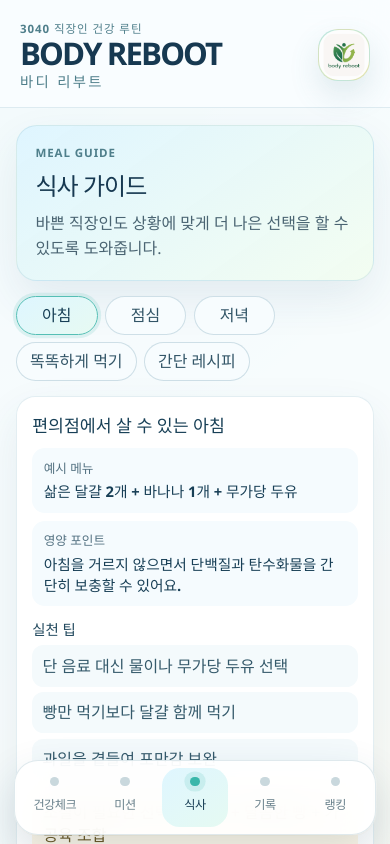
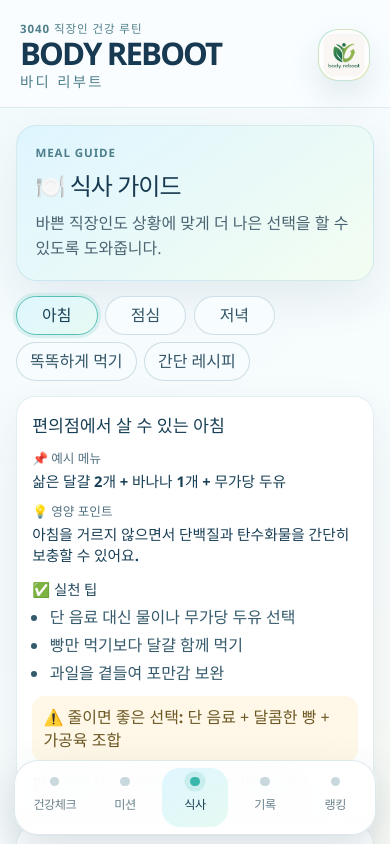
Before and after one commit to haneugenee/body-reboot, a React (Vite) app: page / in a window 390 px wide. Both pictures are taken after a click on the button "식사". Built offline with nearby package versions, Linux system fonts and the light colour scheme.

Commit message:
Refine mobile UI spacing and meal cards

```diff
--- a/src/App.css
+++ b/src/App.css
@@ -468,6 +468,7 @@
   display: grid;
   gap: 1rem;
   padding: 1.25rem;
+  padding-bottom: calc(1.45rem + env(safe-area-inset-bottom, 0px));
   border: 1px solid rgba(114, 170, 188, 0.2);
   border-radius: 1.6rem;
   background:
@@ -741,7 +742,7 @@
   display: grid;
   grid-template-columns: 1fr 1fr;
   gap: 0.5rem;
-  margin-top: 0.85rem;
+  margin-top: 0.95rem;
 }
 
 .mission-btn {
@@ -780,13 +781,6 @@
 
 .mission-btn.half.is-selected {
   background: linear-gradient(140deg, #e4f6f3, #eff8fb);
-}
-
-.mission-status {
-  margin-top: 0.45rem;
-  color: #5b7684;
-  font-size: 0.8rem;
-  line-height: 1.35;
 }
 
 .mission-today-summary {
@@ -983,9 +977,7 @@
 }
 
 .meal-detail-grid div {
-  padding: 0.62rem 0.72rem;
-  border-radius: 0.8rem;
-  background: #f5fbfe;
+  padding: 0;
 }
 
 .meal-detail-grid dt {
@@ -1011,16 +1003,14 @@
 
 .meal-detail-block ul {
   margin: 0;
-  padding: 0;
-  list-style: none;
+  padding-left: 1.05rem;
+  list-style: disc;
   display: grid;
   gap: 0.35rem;
 }
 
 .meal-detail-block li {
-  padding: 0.58rem 0.65rem;
-  border-radius: 0.72rem;
-  background: #f4fafc;
+  padding-left: 0.05rem;
   color: #355a6b;
   line-height: 1.42;
 }
@@ -1036,11 +1026,9 @@
 
 .meal-action-line {
   margin: 0;
-  padding: 0.65rem 0.72rem;
-  border-radius: 0.82rem;
-  background: linear-gradient(145deg, #e5f8f3, #eef9ff);
+  padding: 0;
   color: #224f61;
-  font-weight: 800;
+  font-weight: 700;
   line-height: 1.45;
 }
 
@@ -1113,9 +1101,7 @@
 }
 
 .recipe-grid div {
-  padding: 0.62rem 0.72rem;
-  border-radius: 0.8rem;
-  background: #f5fbfe;
+  padding: 0;
 }
 
 .recipe-grid dt {
--- a/src/components/HealthCheck.jsx
+++ b/src/components/HealthCheck.jsx
@@ -133,14 +133,23 @@
   const result = savedResult ?? calculatedResult
 
   useEffect(() => {
-    if (step !== 'result') return
+    const resetScrollToTop = () => {
+      const appMain = document.querySelector('.app-main')
+      if (appMain) {
+        appMain.scrollTop = 0
+        appMain.scrollTo({ top: 0, behavior: 'auto' })
+      }
+      window.scrollTo({ top: 0, behavior: 'auto' })
+    }
 
-    const appMain = document.querySelector('.app-main')
-    if (appMain) {
-      appMain.scrollTop = 0
-      appMain.scrollTo({ top: 0, behavior: 'auto' })
+    resetScrollToTop()
+    const frameId = requestAnimationFrame(resetScrollToTop)
+    const timeoutId = setTimeout(resetScrollToTop, 0)
+
+    return () => {
+      cancelAnimationFrame(frameId)
+      clearTimeout(timeoutId)
     }
-    window.scrollTo({ top: 0, behavior: 'auto' })
   }, [step])
 
   const emptyProfile = {
--- a/src/components/HealthCheckResult.jsx
+++ b/src/components/HealthCheckResult.jsx
@@ -49,10 +49,10 @@
       </section>
 
       <div className="result-actions">
-        <button type="button" className="primary-action" onClick={onEditResponses}>
+        <button type="button" className="secondary-action" onClick={onEditResponses}>
           응답 수정하기
         </button>
-        <button type="button" className="secondary-action" onClick={onRestart}>
+        <button type="button" className="primary-action" onClick={onRestart}>
           건강체크 다시 하기
         </button>
       </div>
--- a/src/components/MealTab.jsx
+++ b/src/components/MealTab.jsx
@@ -245,17 +245,17 @@
 
       <dl className="meal-detail-grid">
         <div>
-          <dt>{card.contextLabel || '예시 메뉴'}</dt>
+          <dt>📌 {card.contextLabel || '예시 메뉴'}</dt>
           <dd>{card.menu}</dd>
         </div>
         <div>
-          <dt>영양 포인트</dt>
+          <dt>💡 영양 포인트</dt>
           <dd>{card.nutrition}</dd>
         </div>
       </dl>
 
       <div className="meal-detail-block">
-        <h4>실천 팁</h4>
+        <h4>✅ 실천 팁</h4>
         <ul>
           {card.tips.map((tip) => (
             <li key={tip}>{tip}</li>
@@ -265,7 +265,7 @@
 
       {card.healthyExamples && (
         <div className="meal-detail-block">
-          <h4>건강한 간단 아침 예</h4>
+          <h4>💡 건강한 간단 아침 예</h4>
           <ul>
             {card.healthyExamples.map((example) => (
               <li key={example}>{example}</li>
@@ -275,7 +275,7 @@
       )}
 
       <p className="meal-caution">
-        <strong>조절이 필요한 선택:</strong> {card.caution}
+        <strong>⚠️ 줄이면 좋은 선택:</strong> {card.caution}
       </p>
 
       <p className="meal-action-line">{card.action}</p>
@@ -293,17 +293,17 @@
 
       <dl className="recipe-grid">
         <div>
-          <dt>추천 상황</dt>
+          <dt>🧑‍💼 추천 상황</dt>
           <dd>{recipe.situation}</dd>
         </div>
         <div>
-          <dt>구성</dt>
+          <dt>🥬 재료</dt>
           <dd>{recipe.ingredients}</dd>
         </div>
       </dl>
 
       <div className="recipe-points">
-        <h5>만드는 순서</h5>
+        <h5>👨‍🍳 만드는 순서</h5>
         <ol>
           {recipe.steps.map((step) => (
             <li key={step}>{step}</li>
@@ -312,7 +312,7 @@
       </div>
 
       <p className="recipe-tip">
-        <strong>실천 팁:</strong> {recipe.tip}
+        <strong>✅ 실천 팁:</strong> {recipe.tip}
       </p>
     </article>
   )
@@ -329,7 +329,7 @@
     <section className="meal-tab-panel">
       <div className="meal-header-card">
         <p className="eyebrow">MEAL GUIDE</p>
-        <h2>식사 가이드</h2>
+        <h2>🍽️ 식사 가이드</h2>
         <p>바쁜 직장인도 상황에 맞게 더 나은 선택을 할 수 있도록 도와줍니다.</p>
       </div>
 
--- a/src/components/MissionTab.jsx
+++ b/src/components/MissionTab.jsx
@@ -17,20 +17,12 @@
   return 0
 }
 
-const toStatusSummary = (typeLabel, status) => {
-  if (status === 'complete') return `오늘 ${typeLabel}: 완료로 기록됨`
-  if (status === 'half') return `오늘 ${typeLabel}: 절반 성공으로 기록됨`
-  return ''
-}
-
 const formatTodayLabel = () => {
   const today = new Date()
   return `${today.getFullYear()}년 ${today.getMonth() + 1}월 ${today.getDate()}일`
 }
 
 function MissionCard({ typeLabel, title, description, status, onSelect }) {
-  const statusText = toStatusSummary(typeLabel, status)
-
   return (
     <article className="mission-card">
       <span className="mission-type">{typeLabel}</span>
@@ -53,8 +45,6 @@
           절반 성공 +5점
         </button>
       </div>
-
-      {statusText && <p className="mission-status">{statusText}</p>}
     </article>
   )
 }
```
